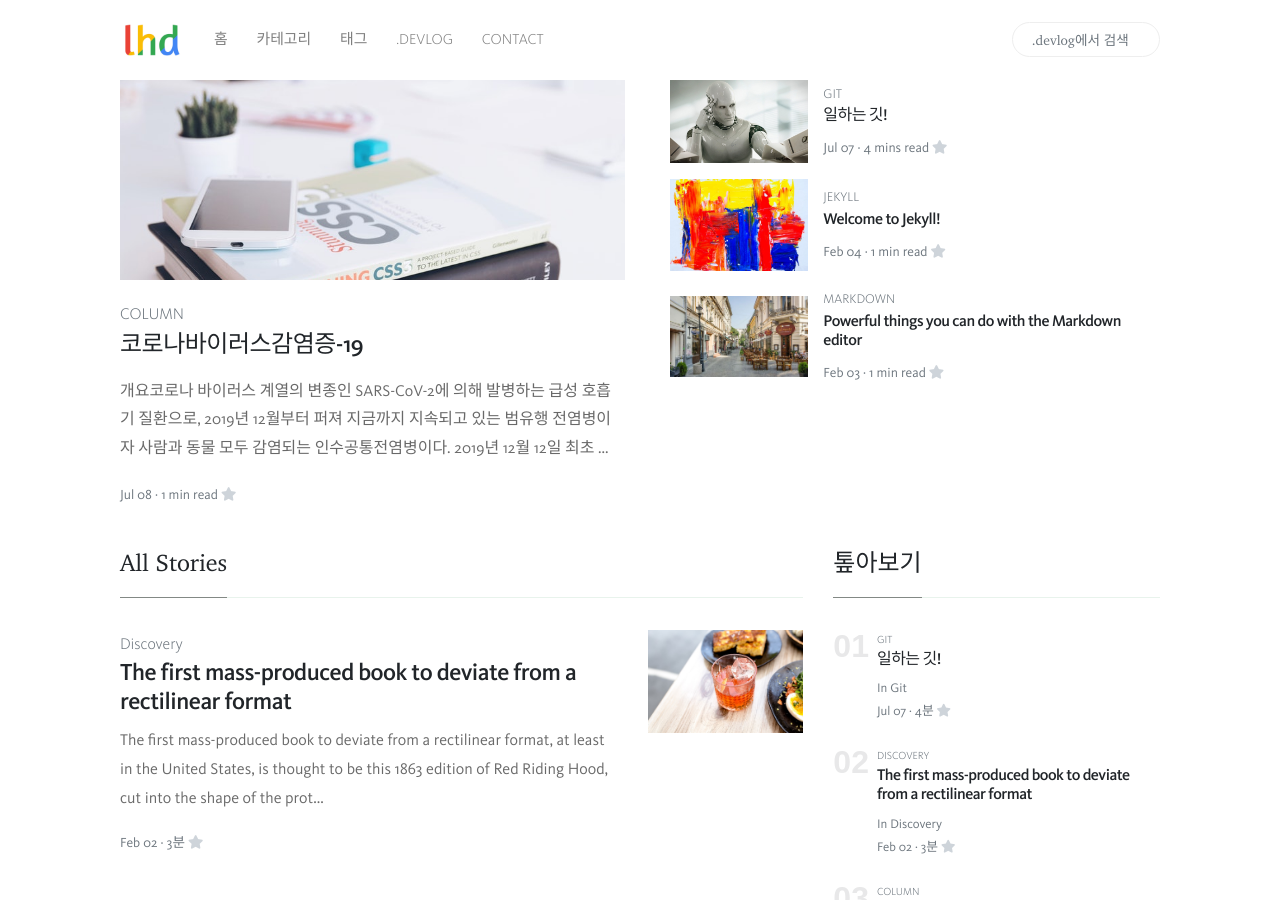
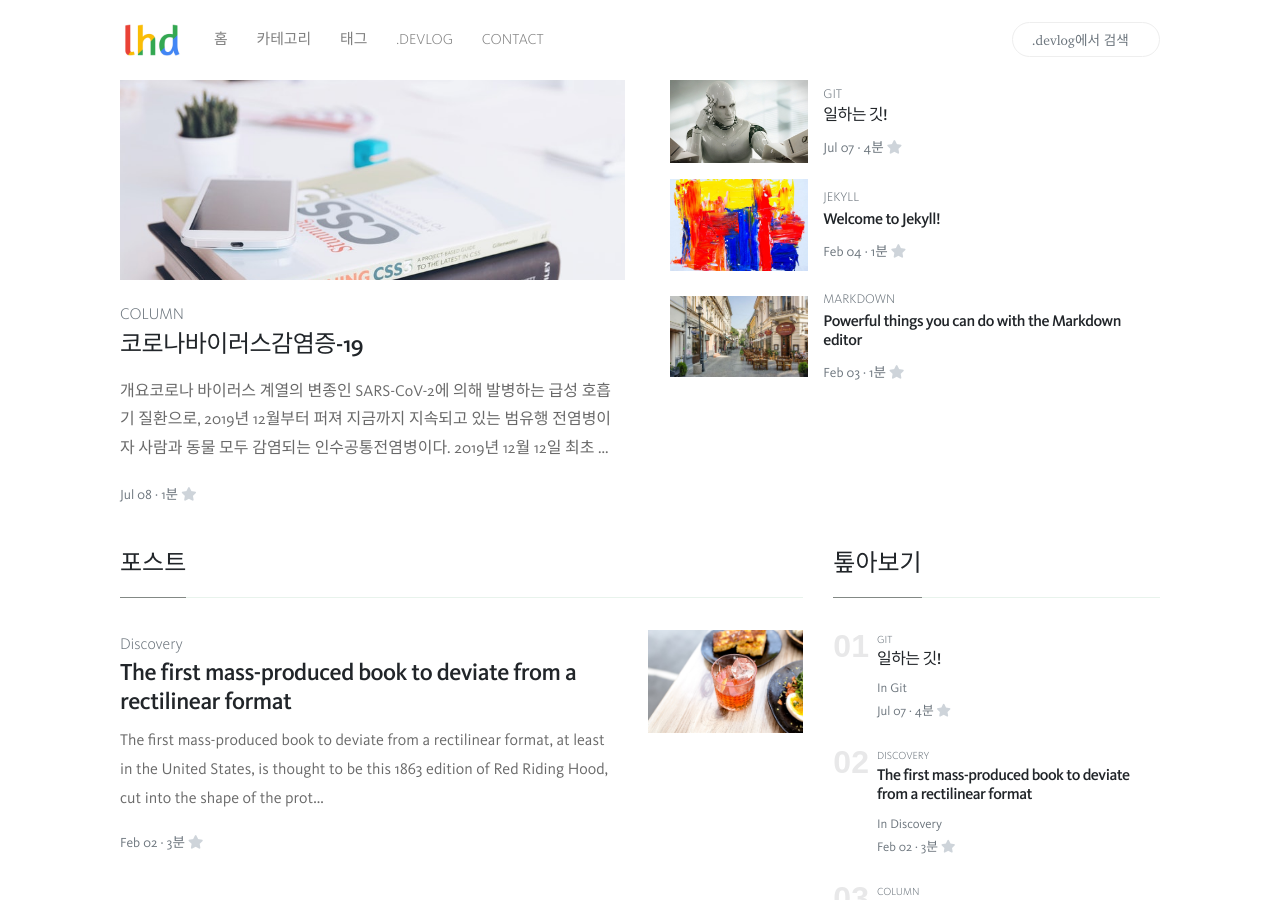
Before and after one commit to leehydn/ko_devlog, a Jekyll site: the page built from index.html, in a window 1280 px wide and 900 px high. Built offline with Jekyll 4.4.1, drawn with Linux system fonts in a browser that asks for light colours; nearby versions of some CDN libraries; some web fonts are replaced; the list of posts is cut into pages by our own code.

Commit message:
automatic commit on 2020-07-08 20:45:20

```diff
--- a/index.html
+++ b/index.html
@@ -38,9 +38,9 @@ description: ".devlog"
             {{ latest_post.date | date: '%b %d' }} ·
             {% assign words = latest_post.content | number_of_words %}
             {% if words < 360 %}
-              1 min read
+              1분
             {% else %}
-              {{ words | divided_by:180 }} mins read
+              {{ words | divided_by:180 }}분
             {% endif %}
             <i class="fa fa-star text-gray"></i>
         </small>
@@ -74,9 +74,9 @@ description: ".devlog"
                         {{ second_post.date | date: '%b %d' }} ·
                         {% assign words = second_post.content | number_of_words %}
                         {% if words < 360 %}
-                          1 min read
+                          1분
                         {% else %}
-                          {{ words | divided_by:180 }} mins read
+                          {{ words | divided_by:180 }}분
                         {% endif %}
                         <i class="fa fa-star text-gray"></i>
                     </small>
@@ -106,9 +106,9 @@ description: ".devlog"
                         {{ third_post.date | date: '%b %d' }} ·
                         {% assign words = third_post.content | number_of_words %}
                         {% if words < 360 %}
-                          1 min read
+                          1분
                         {% else %}
-                          {{ words | divided_by:180 }} mins read
+                          {{ words | divided_by:180 }}분
                         {% endif %}
                         <i class="fa fa-star text-gray"></i>
                     </small>
@@ -138,9 +138,9 @@ description: ".devlog"
                         {{ fourth_post.date | date: '%b %d' }} ·
                         {% assign words = fourth_post.content | number_of_words %}
                         {% if words < 360 %}
-                          1 min read
+                          1분
                         {% else %}
-                          {{ words | divided_by:180 }} mins read
+                          {{ words | divided_by:180 }}분
                         {% endif %}
                         <i class="fa fa-star text-gray"></i>
                     </small>
@@ -186,7 +186,7 @@ description: ".devlog"
 
     <div class="col-md-8 main-loop">
 
-        <h4 class="font-weight-bold spanborder"><span>All Stories</span></h4>
+        <h4 class="font-weight-bold spanborder"><span>포스트</span></h4>
 
 
         {% for post in paginator.posts %}
```
Also changed, not shown: other parts of index.html (+2 -2 lines).
